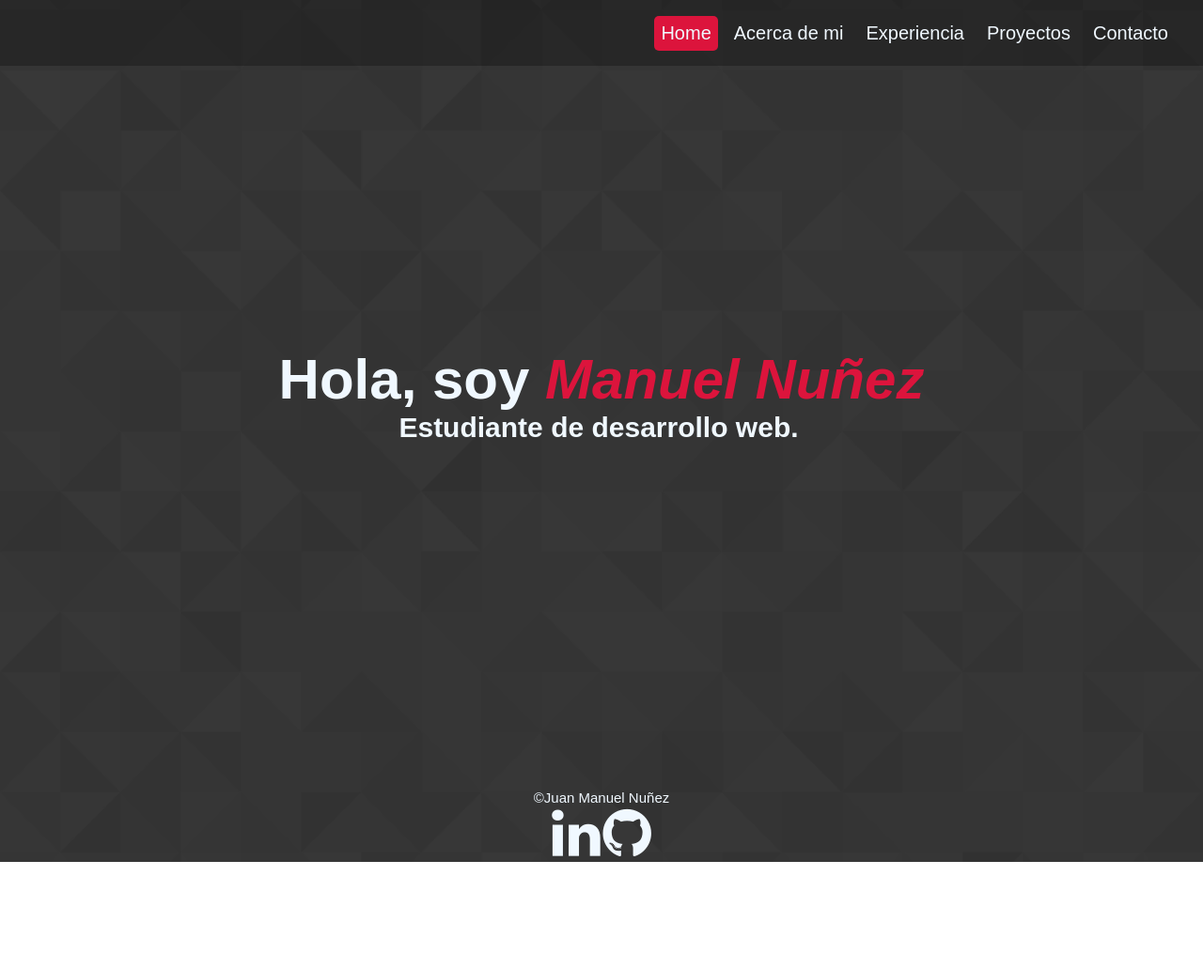
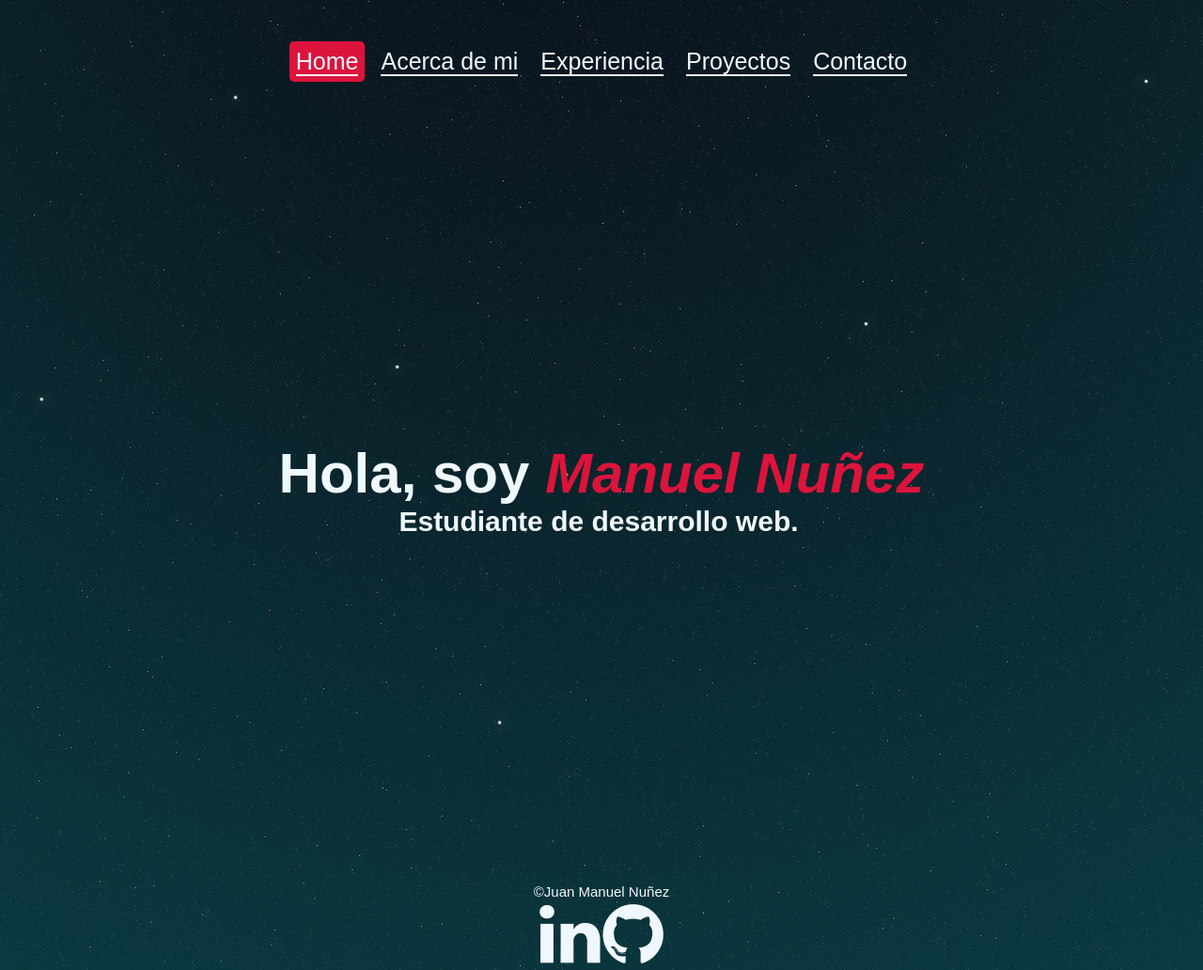
Before and after one commit to JuanMNunez/proyecto--coder, a plain HTML site: page index.html in a window 1280 px wide. Shown: the whole page at 94% size. Before the commit the page ends 917 px from the top, so only its background shows below. Drawn offline with Linux system fonts and the light colour scheme; a web font is replaced by a local one.

Commit message:
cambios barra navegacion y bg

```diff
--- a/style/style.css
+++ b/style/style.css
@@ -13,7 +13,7 @@ html{
 }
 
 body{
-    background: url(../img/footer_lodyas.png);
+    background: url(../img/space.jpg);
     background-repeat: repeat;
     height: 100%;
     background-position: center;
@@ -93,7 +93,7 @@ body{
     header nav ul li{
         border: 2px solid rgb(255, 254, 254) ;
         padding: 7px;
-        background-color: rgb(85, 84, 84);
+        background-color: rgb(0, 0, 0);
         border-radius: 5px;
         box-shadow: 3px;
     }
@@ -310,14 +310,23 @@ body{
 
   header{
       display: flex;
-      flex-direction: row-reverse;
+      justify-content: center;
       align-items: center;
-      background-color: rgba(0, 0, 0, 0.26);
-      position: fixed;
       width: 100%;
       height: 70px;
       z-index: 999;
+      margin-top: 30px;
   }
+
+  a{
+    border-bottom: 2px solid aliceblue;
+    font-size: 2.5rem;
+  }
+
+  footer p a{
+    border-bottom: none;
+  }
+
 
   a:hover{
       color: crimson;
```
